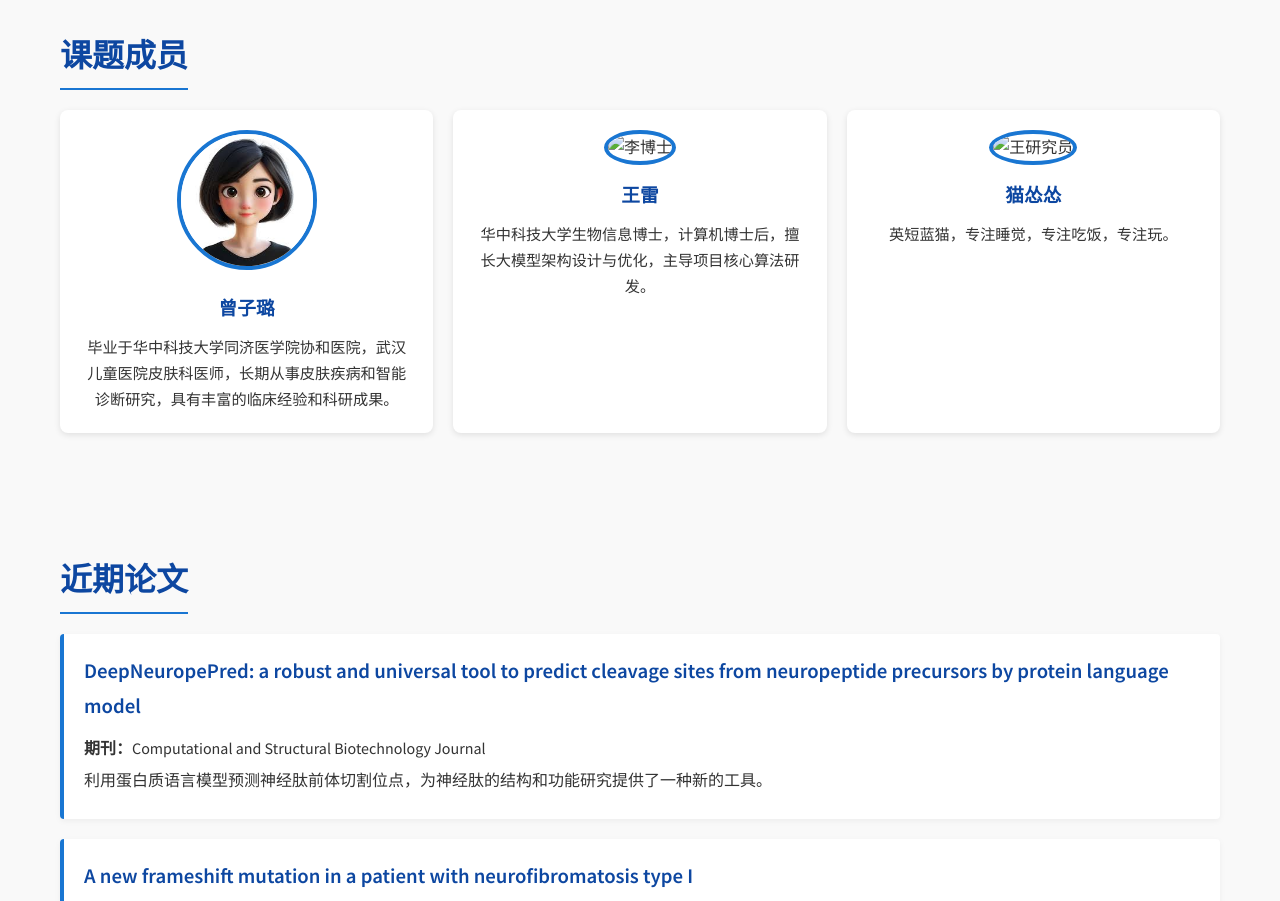
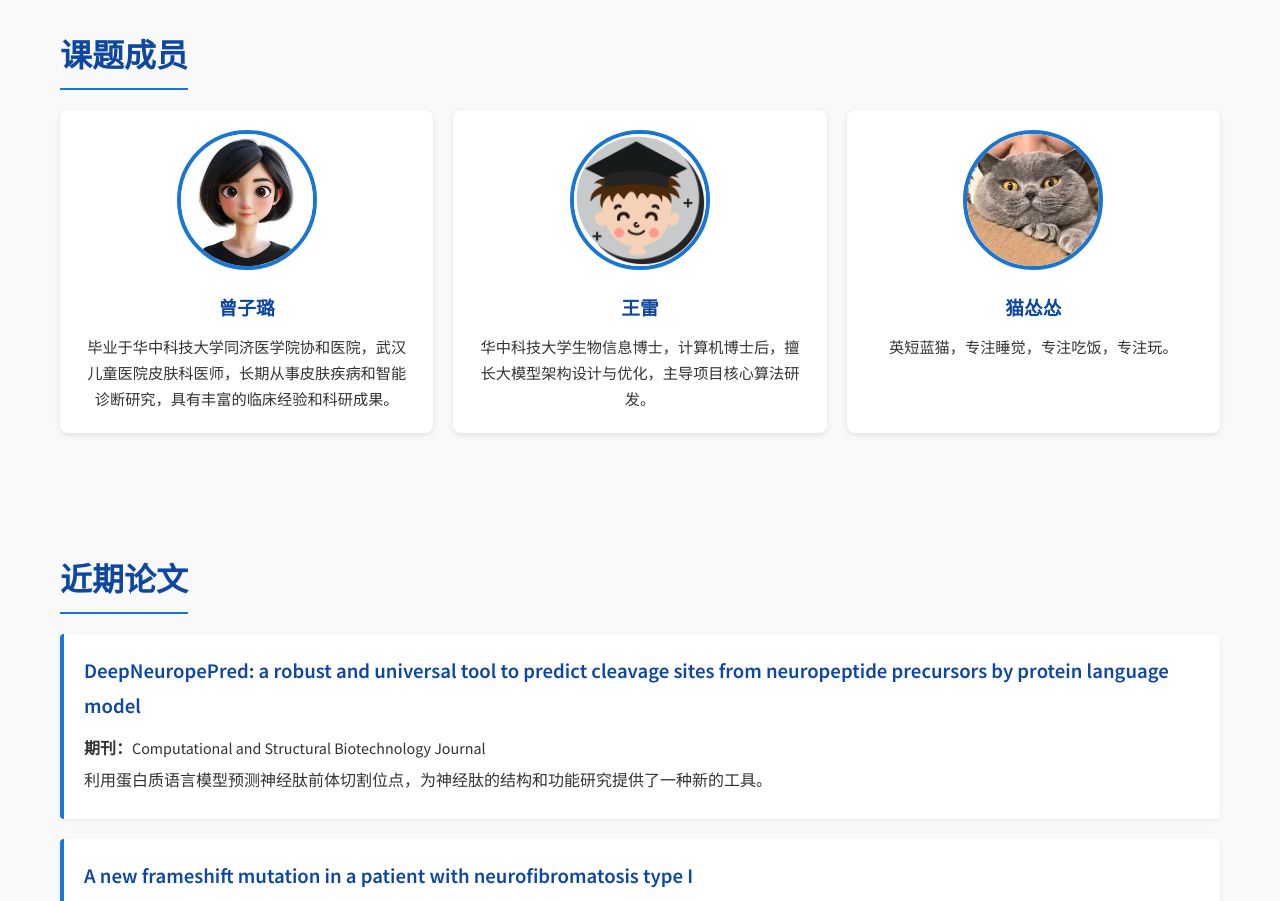
Before and after one commit to skin-ailab/skin-ailab.github.io, a plain HTML site: page index.html in a window 1280 px wide. Shown: the part 1260-2161 px from the top of the page. Drawn offline with Linux system fonts and the light colour scheme.

Commit message:
Update index.html

```diff
--- a/index.html
+++ b/index.html
@@ -178,12 +178,12 @@
         <p>毕业于华中科技大学同济医学院协和医院，武汉儿童医院皮肤科医师，长期从事皮肤疾病和智能诊断研究，具有丰富的临床经验和科研成果。</p>
       </div>
       <div class="team-member">
-        <img src="img/fig4.jpg" alt="李博士">
+        <img src="imgs/fig4.jpg" alt="李博士">
         <h3>王雷</h3>
         <p>华中科技大学生物信息博士，计算机博士后，擅长大模型架构设计与优化，主导项目核心算法研发。</p>
       </div>
       <div class="team-member">
-        <img src="img/fig5.png" alt="王研究员">
+        <img src="imgs/fig5.png" alt="王研究员">
         <h3>猫怂怂</h3>
         <p>英短蓝猫，专注睡觉，专注吃饭，专注玩。</p>
       </div>
```
